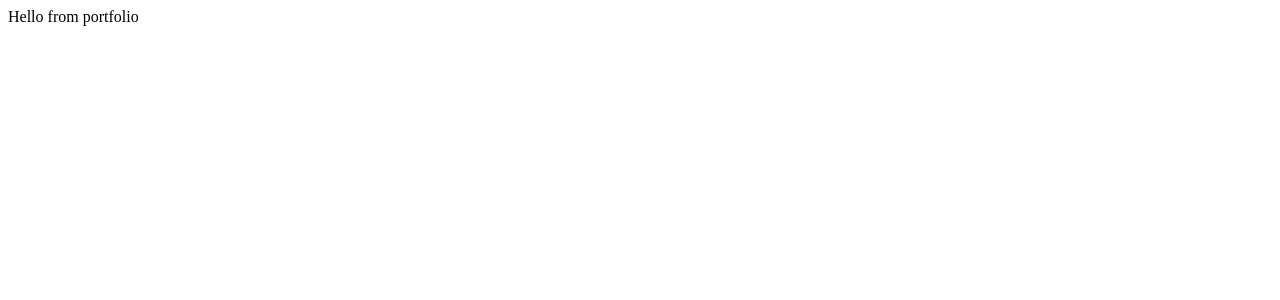
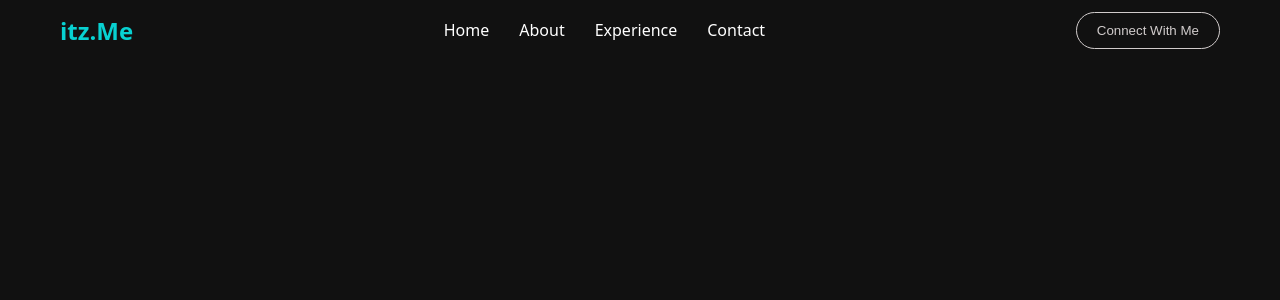
Before and after one commit to Codewithpabitra/Porfolio_Website, a React (Vite) app: page / in a window 1280 px wide. Shown: the top 300 px of the page. Built offline with nearby package versions, Linux system fonts and the light colour scheme.

Commit message:
navbar added

```diff
--- a/src/App.css
+++ b/src/App.css
@@ -0,0 +1,18 @@
+* {
+  margin: 0;
+  padding: 0;
+  box-sizing: border-box;
+}
+
+body, html {
+  width: 100%;
+  height: 100%;
+  background-color: #111;
+  color: #fff;
+}
+
+.app-container {
+  background-color: #111;
+  color: #fff;
+  font-family:system-ui,'Open Sans', 'Helvetica Neue', sans-serif
+}
--- a/src/App.jsx
+++ b/src/App.jsx
@@ -1,9 +1,11 @@
 import React from 'react'
+import './App.css'
+import Home from './sections/Home/Home'
 
 const App = () => {
   return (
-    <div>
-      Hello from portfolio
+    <div className='app-container'>
+      <Home />
     </div>
   )
 }
--- a/src/main.jsx
+++ b/src/main.jsx
@@ -1,6 +1,6 @@
 import { StrictMode } from 'react'
 import { createRoot } from 'react-dom/client'
-import './index.css'
+import './App.css'
 import App from './App.jsx'
 
 createRoot(document.getElementById('root')).render(
--- /dev/null
+++ b/src/sections/Home/Home.css
@@ -0,0 +1,59 @@
+.home-conatiner {
+    width: 100%;
+    height: 100vh;
+    padding: 0px 30px;
+}
+
+.navbar {
+    padding: 30px;
+    display: flex;
+    justify-content: space-between;
+    align-items: center;
+    height: 30px;
+}
+
+.middle-menu ul {
+    display: flex;
+    justify-content: center;
+    align-items: center;
+    gap: 30px;
+}
+
+.middle-menu ul li {
+    list-style-type: none;
+    cursor: pointer;
+    transition: 0.5s;
+
+}
+
+.middle-menu ul li:hover {
+    color: rgb(8, 209, 209);
+}
+
+
+.logo-left h1 {
+    font-size: 1.5rem;
+    /* background: linear-gradient(267deg, teal, white, teal);
+    background-clip: text;
+    -webkit-background-clip: text;
+    -webkit-text-fill-color: transparent; */
+    color: rgb(8, 209, 209);
+    cursor: pointer;
+}
+
+.connect-btn {
+    padding: 10px 20px;
+    background-color: transparent;
+    border: none;
+    border-radius: 100px;
+    color: rgb(209, 204, 204);
+    border: 1.5px solid rgb(209, 204, 204);
+    cursor: pointer;
+    transition: 0.6s;
+
+}
+
+.connect-btn:hover {
+    background-color: rgb(5, 158, 158);
+    transform: scale(1.05);
+}
--- /dev/null
+++ b/src/sections/Home/Home.jsx
@@ -0,0 +1,25 @@
+import React from 'react'
+import './Home.css'
+
+const Home = () => {
+  return (
+    <div className='home-conatiner'>
+      <nav className='navbar'>
+        <div className="logo-left">
+            <h1>itz.Me</h1>
+        </div>
+        <div className="middle-menu">
+            <ul>
+              <li>Home</li>
+              <li>About</li>
+              <li>Experience</li>
+              <li>Contact</li>
+            </ul>
+        </div>
+        <button className='connect-btn'>Connect With Me</button>
+      </nav>
+    </div>
+  )
+}
+
+export default Home
```
Also changed, not shown: src/sections/About/About.jsx (added, +11 -0 lines), src/sections/Contact/Contact.jsx (added, +11 -0 lines), src/sections/Work/Work.jsx (added, +11 -0 lines), src/sections/About/About.css (added), src/sections/Contact/Contact.css (added), src/sections/Work/Work.css (added).
